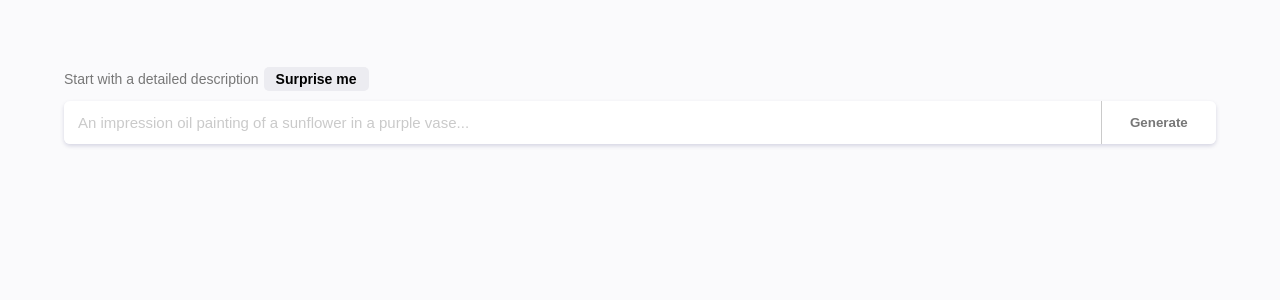
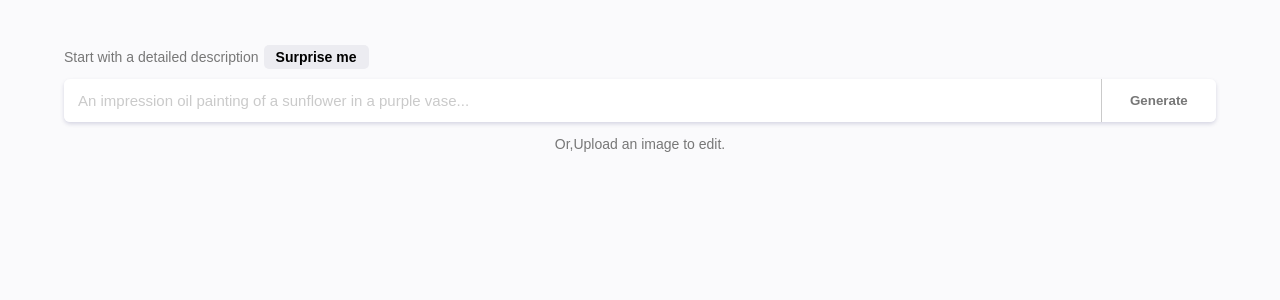
Before and after one commit to echizenyayota/react-dalle-clone-open20231223, a React (Create React App) app: page / in a window 1280 px wide. Shown: the top 300 px of the page. Built offline with nearby package versions, Linux system fonts and the light colour scheme.

Commit message:
46:11 Set the input element to upload the image

```diff
--- a/src/App.js
+++ b/src/App.js
@@ -58,8 +58,14 @@
             onChange={(e) => setValue(e.target.value)}
           />
           <button onClick={getImages}>Generate</button>
-
         </div>
+        <p className="extra-info">Or,
+          <span>
+            <label htmlFor="files">Upload an image </label>
+            <input id="files" accept="image/*" type="file" hidden />
+          </span>
+          to edit.
+        </p>
         {error && <p>{error}</p>}
       </section>
       <section className="image-section">
--- a/src/index.css
+++ b/src/index.css
@@ -96,3 +96,8 @@
     max-width: 100%;
   }
 }
+
+
+.extra-info {
+  text-align: center;
+}
```
